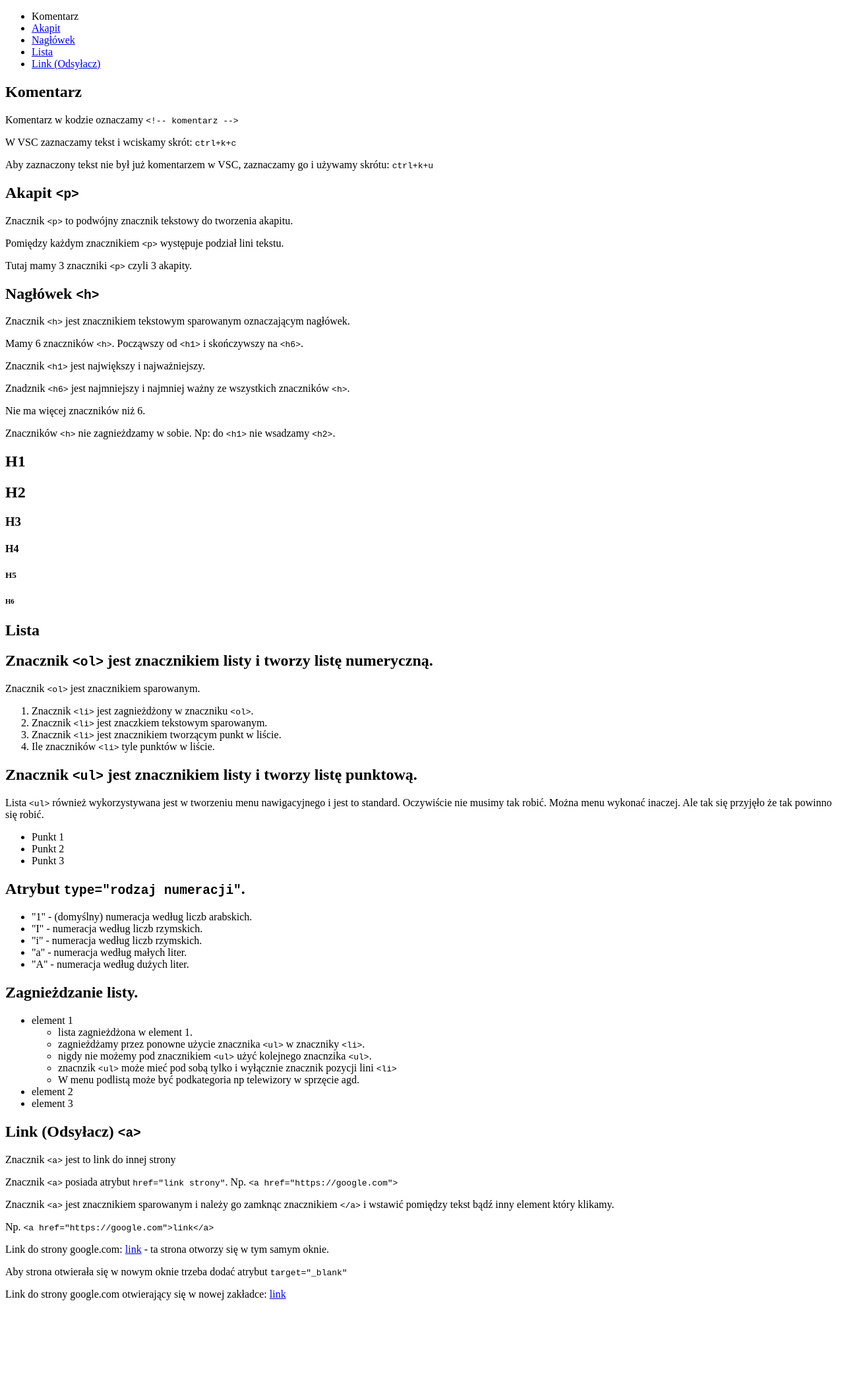
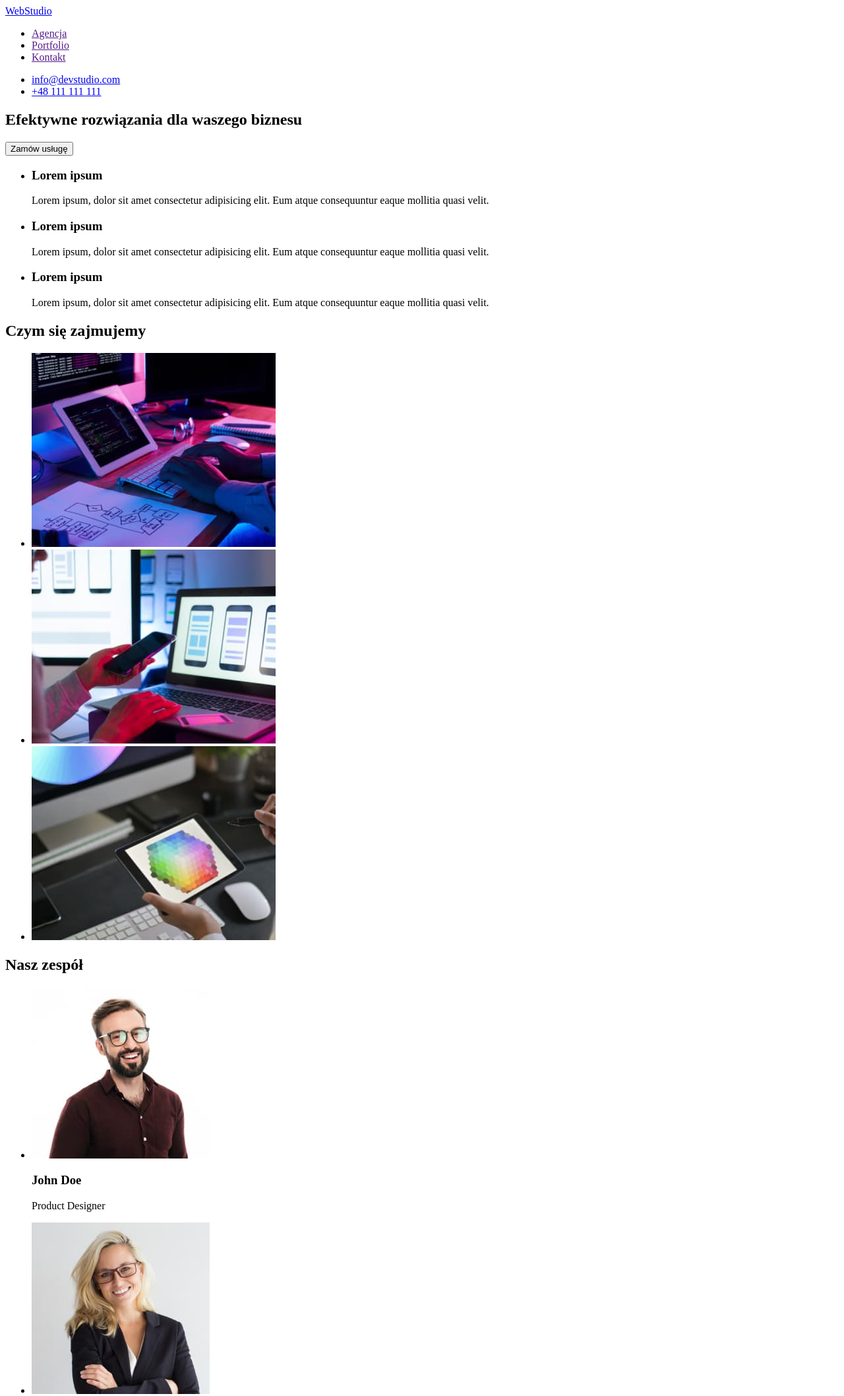
Before and after one commit to jacekpietrzak/goit-markup-hw-01, a plain HTML site: page index.html in a window 1280 px wide. Shown: the top 2116 px of the page at 66% size. Before the commit the page ends 1987 px from the top, so only its background shows below. Drawn offline with Linux system fonts and the light colour scheme.

Commit message:
Header, Main, Footer
Dodane:

- Header z logo, główną nawigacja i kontakt.
- Główna sekcja z sekcjami Hasło promocyjne z przyciskiem,  Czym się zajmujemy i Nasz zespół.
- Footer z danymi kontaktowymi.

```diff
--- a/index.html
+++ b/index.html
@@ -2,187 +2,129 @@
 <html lang="pl">
   <head>
     <meta charset="UTF-8" />
-    <meta http-equiv="X-UA-Compatible" content="IE=edge" />
     <meta name="viewport" content="width=device-width, initial-scale=1.0" />
-    <title>GoIT - Kurs</title>
+    <title>Web Studio</title>
   </head>
+  <body>
+    <header>
+      <!-- Logo -->
+      <a href="https://jacekpietrzak.github.io/goit-markup-hw-01/" alt="Web Studio Logo"
+        ><span>Web</span><span>Studio</span></a
+      >
 
-  <body>
-    <header id="top"></header>
-
+      <nav>
+        <!-- Main navigation -->
+        <ul>
+          <li><a href="">Agencja</a></li>
+          <li><a href="">Portfolio</a></li>
+          <li><a href="">Kontakt</a></li>
+        </ul>
+        <!-- Contact -->
+        <ul>
+          <li><a href="mailto:info@devstudio.com">info@devstudio.com</a></li>
+          <li><a href="tel:+48111111111">+48 111 111 111</a></li>
+        </ul>
+      </nav>
+    </header>
     <main>
-      <aside>
+      <section>
+        <h1>Efektywne rozwiązania dla waszego biznesu</h1>
+        <button type="button">Zamów usługę</button>
         <ul>
-          <li><a href="#komentarz"></a>Komentarz</li>
-          <li><a href="#akapit">Akapit</a></li>
-          <li><a href="#naglowek">Nagłówek</a></li>
-          <li><a href="#lista">Lista </a></li>
-          <li><a href="#link">Link (Odsyłacz)</a></li>
-        </ul>
-      </aside>
-
-      <article id="komentarz">
-        <h1>Komentarz</h1>
+          <li>
+            <h3>Lorem ipsum</h3>
             <p>
-          Komentarz w kodzie oznaczamy <code>&lt;!-- komentarz --&gt;</code>
+              Lorem ipsum, dolor sit amet consectetur adipisicing elit. Eum atque consequuntur eaque mollitia quasi
+              velit.
             </p>
-        <p>W VSC zaznaczamy tekst i wciskamy skrót: <code>ctrl+k+c</code></p>
-        <p>
-          Aby zaznaczony tekst nie był już komentarzem w VSC, zaznaczamy go i
-          używamy skrótu:
-          <code>ctrl+k+u</code>
-        </p>
-      </article>
-
-      <article id="akapit">
-        <h1>Akapit <code>&lt;p&gt;</code></h1>
-        <p>
-          Znacznik <code>&lt;p&gt;</code> to podwójny znacznik tekstowy do
-          tworzenia akapitu.
-        </p>
-        <p>
-          Pomiędzy każdym znacznikiem <code>&lt;p&gt;</code> występuje podział
-          lini tekstu.
-        </p>
-        <p>Tutaj mamy 3 znaczniki <code>&lt;p&gt;</code> czyli 3 akapity.</p>
-      </article>
-
-      <article id="naglowek">
-        <h1>Nagłówek <code>&lt;h&gt;</code></h1>
-        <p>
-          Znacznik <code>&lt;h&gt;</code> jest znacznikiem tekstowym sparowanym
-          oznaczającym nagłówek.
-        </p>
-        <p>
-          Mamy 6 znaczników <code>&lt;h&gt;</code>. Począwszy od
-          <code>&lt;h1&gt;</code> i skończywszy na <code>&lt;h6&gt;</code>.
-        </p>
-        <p>Znacznik <code>&lt;h1&gt;</code> jest największy i najważniejszy.</p>
-        <p>
-          Znadznik <code>&lt;h6&gt;</code> jest najmniejszy i najmniej ważny ze
-          wszystkich znaczników <code>&lt;h&gt;</code>.
-        </p>
-        <p>Nie ma więcej znaczników niż 6.</p>
-        <p>
-          Znaczników <code>&lt;h&gt;</code> nie zagnieżdzamy w sobie. Np: do
-          <code>&lt;h1&gt;</code> nie wsadzamy <code>&lt;h2&gt;</code>.
-        </p>
-        <h1>H1</h1>
-        <h2>H2</h2>
-        <h3>H3</h3>
-        <h4>H4</h4>
-        <h5>H5</h5>
-        <h6>H6</h6>
-      </article>
-
-      <article id="lista">
-        <h1>Lista</h1>
-
-        <h2>
-          Znacznik <code>&lt;ol&gt;</code> jest znacznikiem listy i tworzy listę
-          numeryczną.
-        </h2>
-        <p>Znacznik <code>&lt;ol&gt;</code> jest znacznikiem sparowanym.</p>
-        <ol>
-          <li>
-            Znacznik <code>&lt;li&gt;</code> jest zagnieżdżony w znaczniku
-            <code>&lt;ol&gt;</code>.
           </li>
           <li>
-            Znacznik <code>&lt;li&gt;</code> jest znaczkiem tekstowym
-            sparowanym.
+            <h3>Lorem ipsum</h3>
+            <p>
+              Lorem ipsum, dolor sit amet consectetur adipisicing elit. Eum atque consequuntur eaque mollitia quasi
+              velit.
+            </p>
           </li>
           <li>
-            Znacznik <code>&lt;li&gt;</code> jest znacznikiem tworzącym punkt w
-            liście.
+            <h3>Lorem ipsum</h3>
+            <p>
+              Lorem ipsum, dolor sit amet consectetur adipisicing elit. Eum atque consequuntur eaque mollitia quasi
+              velit.
+            </p>
           </li>
-          <li>Ile znaczników <code>&lt;li&gt;</code> tyle punktów w liście.</li>
-        </ol>
+        </ul>
+      </section>
 
-        <h2>
-          Znacznik <code>&lt;ul&gt;</code> jest znacznikiem listy i tworzy listę
-          punktową.
-        </h2>
-        <p>
-          Lista <code>&lt;ul&gt;</code> również wykorzystywana jest w tworzeniu
-          menu nawigacyjnego i jest to standard. Oczywiście nie musimy tak
-          robić. Można menu wykonać inaczej. Ale tak się przyjęło że tak powinno
-          się robić.
-        </p>
-        <ul>
-          <li>Punkt 1</li>
-          <li>Punkt 2</li>
-          <li>Punkt 3</li>
-        </ul>
-
-        <h2>Atrybut <code>type="rodzaj numeracji"</code>.</h2>
-        <ul>
-          <li>"1" - (domyślny) numeracja według liczb arabskich.</li>
-          <li>"I" - numeracja według liczb rzymskich.</li>
-          <li>"i" - numeracja według liczb rzymskich.</li>
-          <li>"a" - numeracja według małych liter.</li>
-          <li>"A" - numeracja według dużych liter.</li>
-        </ul>
-
-        <h2>Zagnieżdzanie listy.</h2>
+      <section>
+        <h2>Czym się zajmujemy</h2>
         <ul>
           <li>
-            element 1
-            <ul>
-              <li>lista zagnieżdżona w element 1.</li>
-              <li>
-                zagnieżdżamy przez ponowne użycie znacznika
-                <code>&lt;ul&gt;</code> w znaczniky <code>&lt;li&gt;</code>.
+            <img
+              src="/images/close-up-image-programer-working-his-desk-office_1098-18707.jpg"
+              alt="Close up image programer"
+              width="370"
+              height="294"
+            />
           </li>
           <li>
-                nigdy nie możemy pod znacznikiem <code>&lt;ul&gt;</code> użyć
-                kolejnego znacnzika <code>&lt;ul&gt;</code>.
+            <img
+              src="/images/web-ui-designers-are-developing-application-smartphones-team-creators-is-working-interface-mobile-phones_8119-2713.jpg"
+              alt="Designer is developing smartphone application"
+              width="370"
+              height="294"
+            />
           </li>
           <li>
-                znacnzik <code>&lt;ul&gt;</code> może mieć pod sobą tylko i
-                wyłącznie znacznik pozycji lini <code>&lt;li&gt;</code>
+            <img
+              src="/images/creative-artist-web-design-with-working-colour-selection-graphic-tablet_35674-1119.jpg"
+              alt="Creative artist with web design with working colour selection graphic tablet"
+              width="370"
+              height="294"
+            />
+          </li>
+        </ul>
+      </section>
+
+      <section>
+        <h2>Nasz zespół</h2>
+        <ul>
+          <li>
+            <img src="/images/john-doe-product-designer.jpg" alt="John Doe" width="270" height="260" />
+            <h3>John Doe</h3>
+            <p>Product Designer</p>
           </li>
           <li>
-                W menu podlistą może być podkategoria np telewizory w sprzęcie
-                agd.
+            <img src="/images/john-doe-frontend-developer.jpg" alt="John Doe" width="270" height="260" />
+            <h3>John Doe</h3>
+            <p>Frontend Developer</p>
+          </li>
+          <li>
+            <img src="/images/john-doe-marketing.jpg" alt="John Doe" width="270" height="260" />
+            <h3>John Doe</h3>
+            <p>Marketing</p>
+          </li>
+          <li>
+            <img src="/images/john-doe-ui-designer.jpg" alt="John Doe" width="270" height="260" />
+            <h3>John Doe</h3>
+            <p>Ui Designer</p>
           </li>
         </ul>
-          </li>
-          <li>element 2</li>
-          <li>element 3</li>
-        </ul>
-      </article>
-      <article id="link">
-        <h2>Link (Odsyłacz) <code>&lt;a&gt;</code></h2>
-        <p>Znacznik <code>&lt;a&gt;</code> jest to link do innej strony</p>
-        <p>
-          Znacznik <code>&lt;a&gt;</code> posiada atrybut
-          <code>href="link strony"</code>. Np.
-          <code>&lt;a href="https://google.com"&gt;</code>
-        </p>
-        <p>
-          Znacznik <code>&lt;a&gt;</code> jest znacznikiem sparowanym i należy
-          go zamknąc znacznikiem <code>&lt;/a&gt;</code> i wstawić pomiędzy
-          tekst bądź inny element który klikamy.
-        </p>
-        <p>
-          Np. <code>&lt;a href="https://google.com"&gt;link&lt;/a&gt;</code>
-        </p>
-        <p>
-          Link do strony google.com: <a href="https://google.com">link</a> - ta
-          strona otworzy się w tym samym oknie.
-        </p>
-        <p>
-          Aby strona otwierała się w nowym oknie trzeba dodać atrybut
-          <code>target="_blank"</code>
-        </p>
-        <p>
-          Link do strony google.com otwierający się w nowej zakładce:
-          <a href="https://google.com" target="_blank">link</a>
-        </p>
-      </article>
+      </section>
     </main>
 
-    <footer id="bottom"></footer>
+    <footer>
+      <!-- Logo -->
+      <a href="https://jacekpietrzak.github.io/goit-markup-hw-01/" alt="Web Studio Logo"
+        ><span>Web</span><span>Studio</span></a
+      >
+      <!-- Contact -->
+      <address>
+        <ul>
+          <li>m. Warszawa, Aleje Jerozolimskie 21</li>
+          <li><a href="mailto:info@example.com">info@example.com</a></li>
+          <li><a href="tel:+48111111111">+48 111 111 111</a></li>
+        </ul>
+      </address>
+    </footer>
   </body>
 </html>
```
Also changed, not shown: .prettierrc.json, images/john-doe-frontend-developer.jpg (renamed from images/john-doe-2.jpg), images/john-doe-marketing.jpg (renamed from images/john-doe-3.jpg), images/john-doe-product-designer.jpg (renamed from images/john-doe-1.jpg), images/john-doe-ui-designer.jpg (renamed from images/john-doe-4.jpg). Lines whose indentation alone changed are shown as unchanged.
